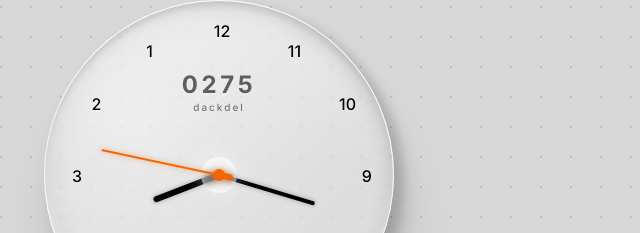
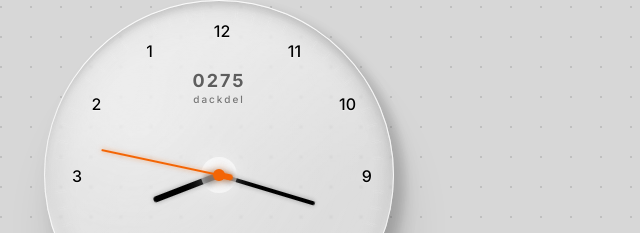
Before and after one commit to dackdel/0275russiancode, a plain HTML site: page index.html in a window 1280 px wide. Shown: the part 235-468 px from the top of the page, 421-1061 px from the left. Drawn offline with Linux system fonts and the light colour scheme.

Commit message:
Update style.css

```diff
--- a/style.css
+++ b/style.css
@@ -608,9 +608,9 @@ body.dark-mode .dark-mode-toggle .moon-icon {
 
 .logo-text {
   font-family: "Inter", sans-serif;
-  font-size: 24px;
+  font-size: 18px;
   font-weight: 700;
-  letter-spacing: 0.15em;
+  letter-spacing: 0.11em;
   color: rgba(50, 50, 50, 0.85);
   text-shadow: 0 1px 2px rgba(255, 255, 255, 0.5);
 }
```
